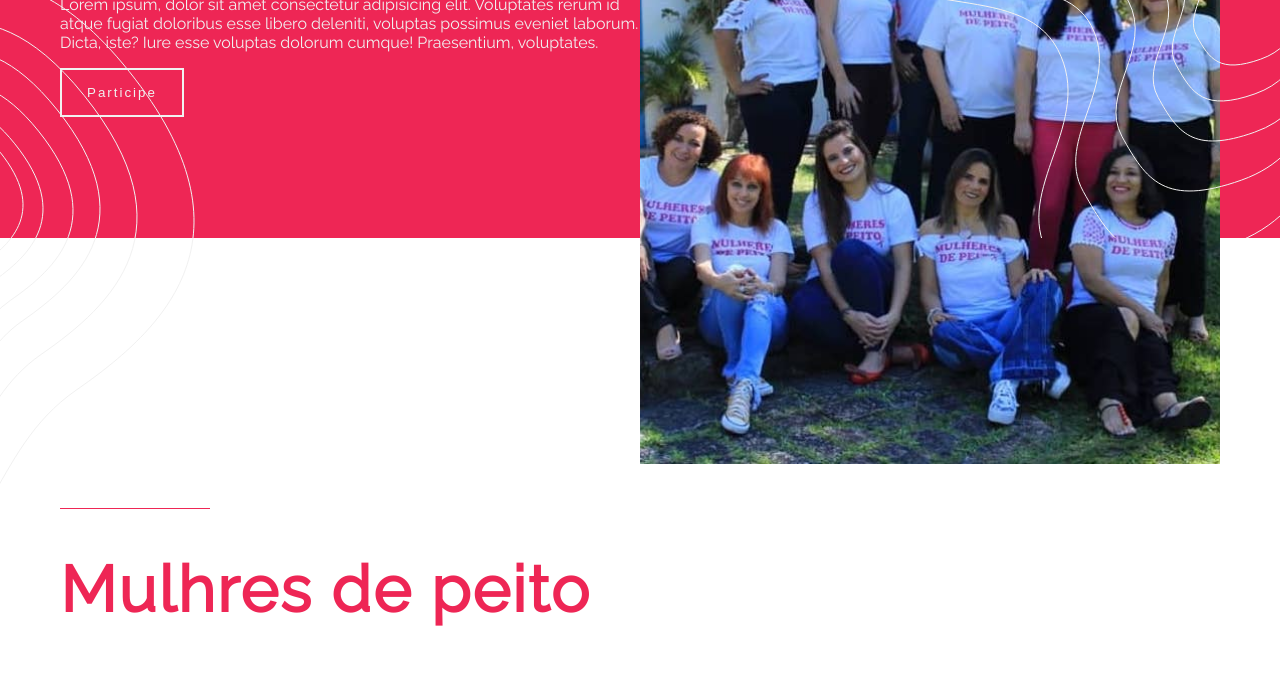
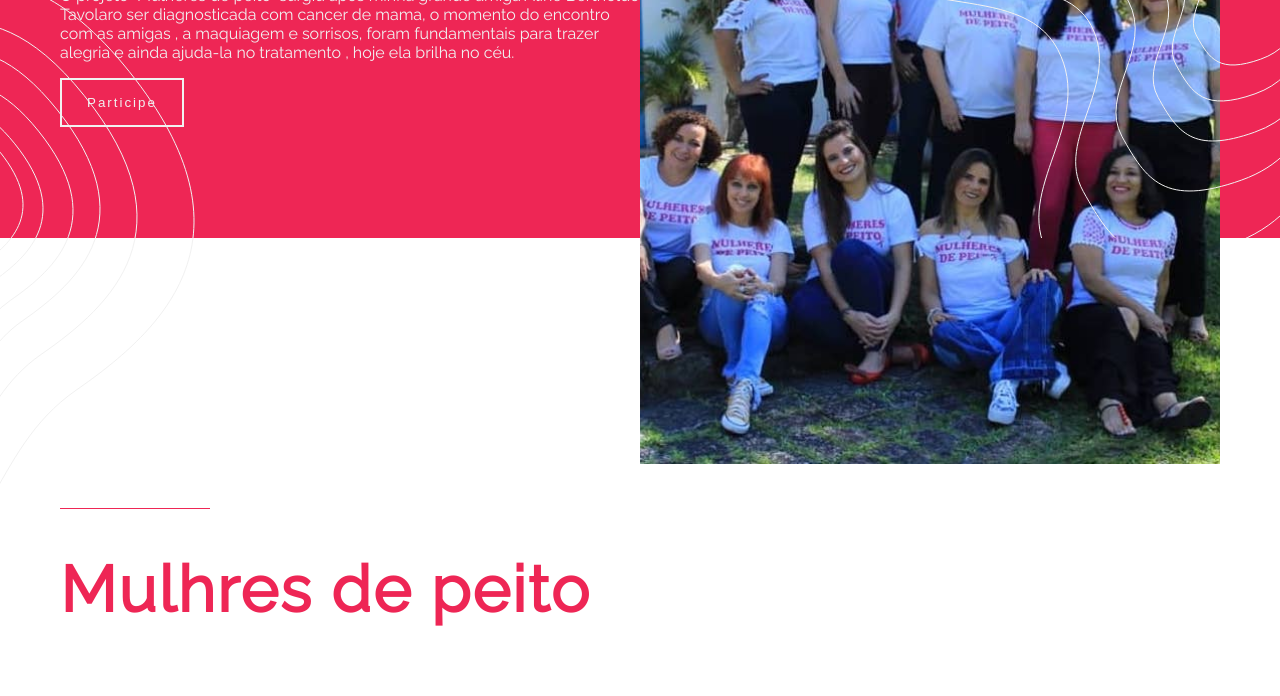
Before and after one commit to felipesaev/mulheresdepeito, a Gatsby site: page / in a window 1280 px wide. Shown: the part 360-1056 px from the top of the page. Built offline with nearby package versions, Linux system fonts and the light colour scheme; Gatsby itself is replaced by a stand-in of ours.

Commit message:
add description in header page

```diff
--- a/src/components/Header/Header.js
+++ b/src/components/Header/Header.js
@@ -26,10 +26,11 @@ const Header = () => {
       <div className="flex align-start">
         <div>
         <h1 className="line-top">Mulheres de Peito</h1>
-        <p>Lorem ipsum, dolor sit amet consectetur adipisicing elit. Voluptates
-          rerum id atque fugiat doloribus esse libero deleniti, voluptas
-          possimus eveniet laborum. Dicta, iste? Iure esse voluptas dolorum
-          cumque! Praesentium, voluptates.</p>
+        <p>O projeto "Mulheres de peito" surgiu após minha grande amiga Aline
+          Bertholdo Tavolaro ser diagnosticada com cancer de mama,
+          o momento do encontro com as amigas , a maquiagem e sorrisos,
+          foram fundamentais para trazer alegria e ainda ajuda-la no tratamento
+          , hoje ela brilha no céu.</p>
           <button className="btn">
             Participe
           </button>
--- a/src/pages/404.js
+++ b/src/pages/404.js
@@ -3,7 +3,7 @@ import React from "react"
 
 const NotFoundPage = () => (
   <>
-  <h1>ERRO</h1>
+  <h1>Ops, algo deu errado, tente novamente.</h1>
   </>
   )
 
```
